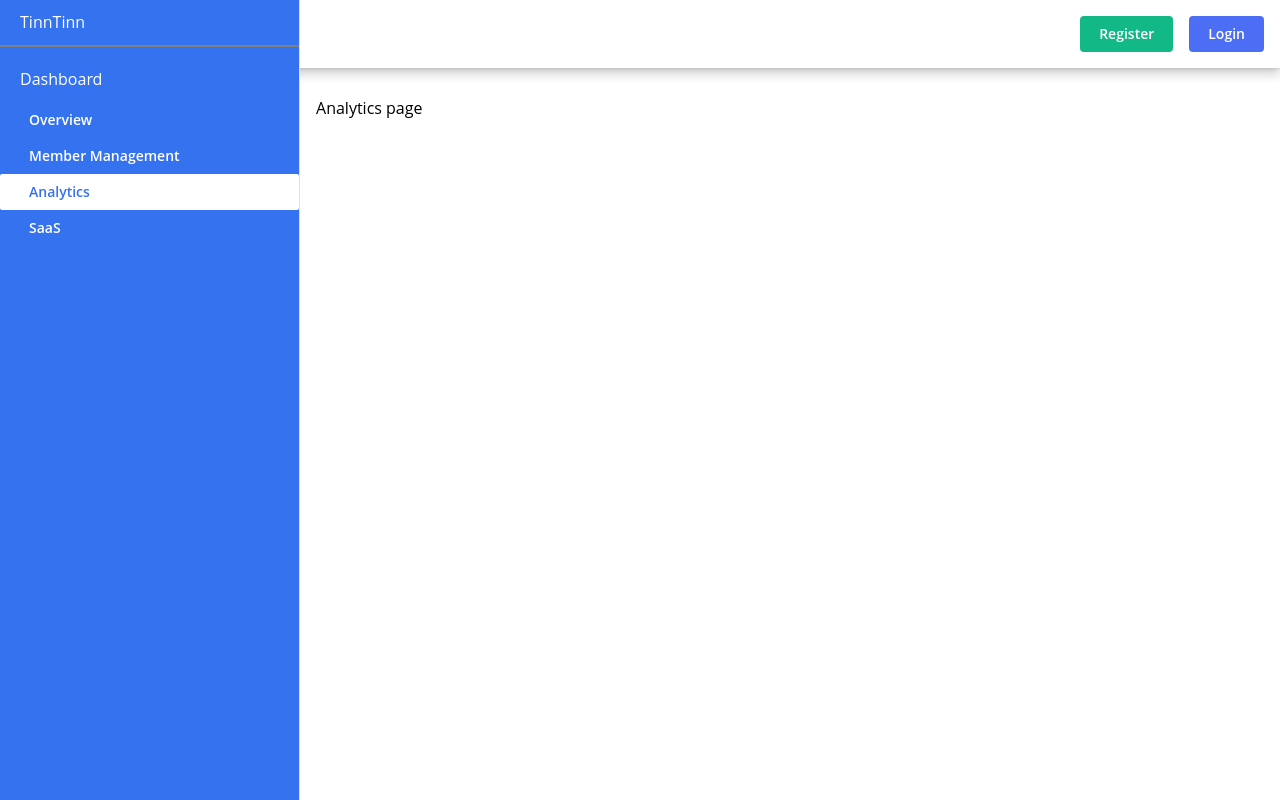
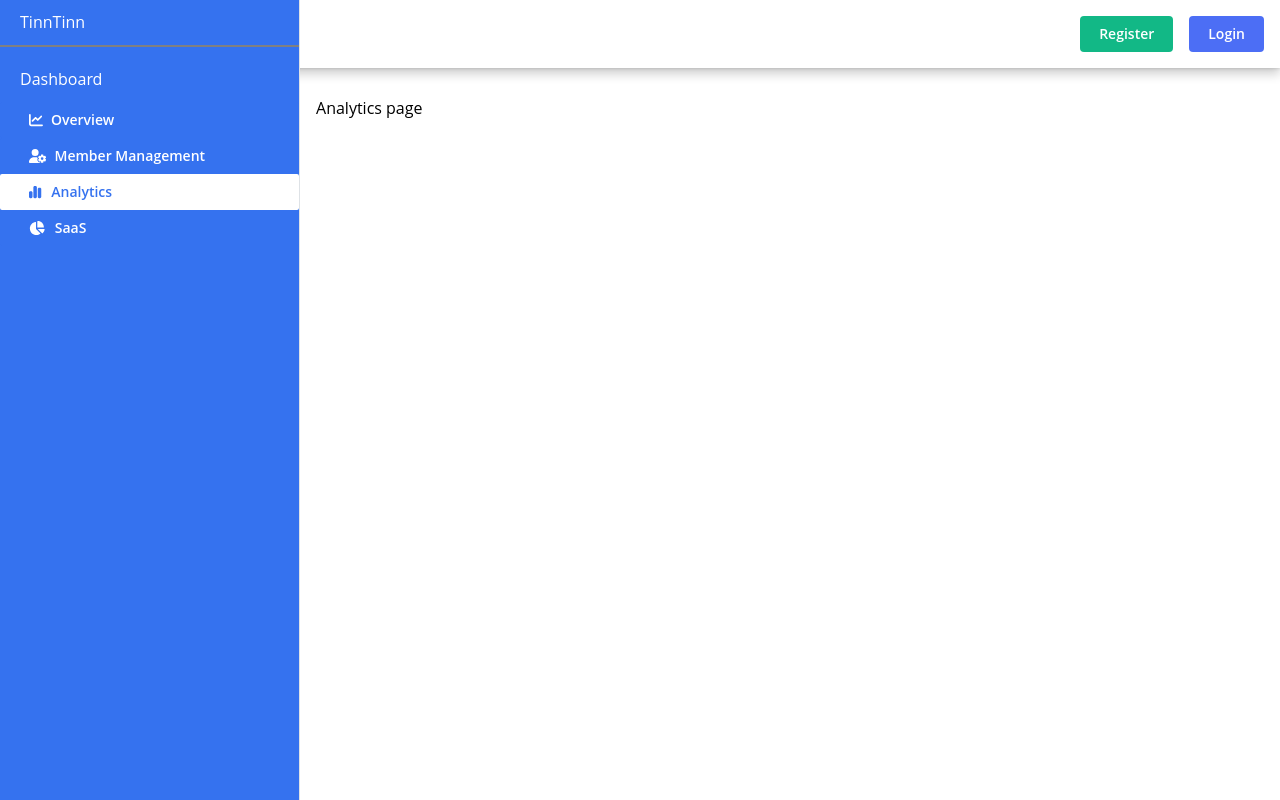
Before and after one commit to TinnTinnn/la-react, a React (Vite) app in the folder react-la/: page /analytics in a window 1280 px wide. Built offline with nearby package versions, Linux system fonts and the light colour scheme.

Commit message:
Add Fontawesome Icon

```diff
--- a/react-la/package.json
+++ b/react-la/package.json
@@ -10,6 +10,11 @@
     "preview": "vite preview"
   },
   "dependencies": {
+    "@fortawesome/fontawesome-svg-core": "^6.6.0",
+    "@fortawesome/free-brands-svg-icons": "^6.6.0",
+    "@fortawesome/free-regular-svg-icons": "^6.6.0",
+    "@fortawesome/free-solid-svg-icons": "^6.6.0",
+    "@fortawesome/react-fontawesome": "^0.2.2",
     "@mantine/carousel": "^7.13.3",
     "@mantine/charts": "^7.13.3",
     "@mantine/code-highlight": "^7.13.3",
--- a/react-la/src/Pages/Navbar/DashboardButtons.jsx
+++ b/react-la/src/Pages/Navbar/DashboardButtons.jsx
@@ -1,6 +1,8 @@
 import {Button, Stack} from "@mantine/core";
 import {useLocation, useNavigate} from "react-router-dom";
 import PropTypes from "prop-types";
+import {FontAwesomeIcon} from "@fortawesome/react-fontawesome";
+import {faChartLine, faChartPie, faChartSimple, faUserGear} from "@fortawesome/free-solid-svg-icons";
 
 function  DashboardButtons ({ toggle } ) {
     const location = useLocation();
@@ -36,6 +38,7 @@ function  DashboardButtons ({ toggle } ) {
                     },
                 }}
             >
+                <FontAwesomeIcon style={{ marginRight: '8px'}} icon={faChartLine} />
                 Overview
             </Button>
             <Button
@@ -52,6 +55,7 @@ function  DashboardButtons ({ toggle } ) {
                     },
                 }}
             >
+                <FontAwesomeIcon style={{ marginRight: '8px'}} icon={faUserGear} />
                 Member Management
             </Button>
             <Button
@@ -68,6 +72,7 @@ function  DashboardButtons ({ toggle } ) {
                     },
                 }}
             >
+                <FontAwesomeIcon  style={{ marginRight: '10px'}} icon={faChartSimple} />
                 Analytics
             </Button>
             <Button
@@ -84,6 +89,7 @@ function  DashboardButtons ({ toggle } ) {
                     },
                 }}
             >
+                <FontAwesomeIcon style={{ marginRight: '10px'}} icon={faChartPie} />
                 SaaS
             </Button>
         </Stack>
--- a/react-la/src/components/HeaderContent.jsx
+++ b/react-la/src/components/HeaderContent.jsx
@@ -1,10 +1,13 @@
 import {useContext, useState} from "react";
 import {AppContext} from "../Context/AppContext.jsx";
-import { useNavigate} from "react-router-dom";
+import {useNavigate} from "react-router-dom";
 import {useDisclosure} from "@mantine/hooks";
-import {Anchor, Burger, Button, Menu, Modal, rem} from "@mantine/core";
+import {Anchor, Burger, Button, Menu, Modal,} from "@mantine/core";
 import Login from "../Pages/Auth/Login.jsx";
 import Register from "../Pages/Auth/Register.jsx";
+import {FontAwesomeIcon} from "@fortawesome/react-fontawesome";
+import {faRightFromBracket} from "@fortawesome/free-solid-svg-icons";
+import PropTypes from "prop-types";
 
 
 const HeaderContent = ({opened, toggle}) => {
@@ -79,7 +82,7 @@ const HeaderContent = ({opened, toggle}) => {
                 />
 
                 {user ?
-                        (<div className="nav-right" style={{ display: "flex", justifyContent: "flex-end" }}>
+                    (<div className="nav-right" style={{display: "flex", justifyContent: "flex-end"}}>
                         {/*ส่วนแสดงชื่อ User ที่พร้อมเข้า Menu ต่างๆ */}
                         <p>Welcome back&nbsp;&nbsp;&nbsp;
                             <Menu trigger="hover" openDelay={100} closeDelay={400} shadow="md">
@@ -100,8 +103,8 @@ const HeaderContent = ({opened, toggle}) => {
                                     <Menu.Divider>
                                         <Menu.Item
                                             onClick={handleLogout}
-                                                leftSection={<IconLogout style={{width: rem(14), height: rem(14)}}/>}
                                         >
+                                            <FontAwesomeIcon style={{marginRight: '8px'}} icon={faRightFromBracket}/>
                                             Log out
                                         </Menu.Item>
                                     </Menu.Divider>
@@ -144,4 +147,8 @@ const HeaderContent = ({opened, toggle}) => {
 
 }
 
+HeaderContent.propTypes = {
+    opened : PropTypes.bool.isRequired,
+    toggle: PropTypes.func.isRequired,
+}
 export default HeaderContent;
--- a/react-la/src/components/MembersTable.jsx
+++ b/react-la/src/components/MembersTable.jsx
@@ -1,6 +1,8 @@
-import {Button, Menu, rem, Table, Pagination } from "@mantine/core";
+import {Button, Menu, Table, Pagination} from "@mantine/core";
 import PropTypes from "prop-types";
 import {useState} from "react";
+import {FontAwesomeIcon} from '@fortawesome/react-fontawesome'
+import {faCommentDots, faEllipsisVertical, faTrash, faUserPen} from "@fortawesome/free-solid-svg-icons";
 
 
 function MembersTable({members, handleReadMore, handleEdit, handleDelete}) {
@@ -34,7 +36,7 @@ function MembersTable({members, handleReadMore, handleEdit, handleDelete}) {
                         </Table.Tr>
                     </Table.Thead>
                     <Table.Tbody>
-                        { currentMembers.map((member) =>
+                        {currentMembers.map((member) =>
                             <Table.Tr key={member.id}>
                                 <Table.Td>{member.id}</Table.Td>
                                 <Table.Td>{member.user_id}</Table.Td>
@@ -50,7 +52,7 @@ function MembersTable({members, handleReadMore, handleEdit, handleDelete}) {
                                     <Menu shadow="md" width={200}>
                                         <Menu.Target>
                                             <Button variant="subtle" color="gray">
-                                                {/*<IconDotsVertical size={16} />*/}
+                                                <FontAwesomeIcon icon={faEllipsisVertical}/>
                                             </Button>
                                         </Menu.Target>
 
@@ -58,21 +60,20 @@ function MembersTable({members, handleReadMore, handleEdit, handleDelete}) {
                                             <Menu.Label>Application</Menu.Label>
                                             <Menu.Item
                                                 onClick={() => handleReadMore(member)}>
-
+                                                <FontAwesomeIcon style={{marginRight: '12px'}} icon={faCommentDots}/>
                                                 Read more
                                             </Menu.Item>
                                             <Menu.Item
-
-                                                onClick={() => handleEdit(member.id)}
-                                            >
+                                                onClick={() => handleEdit(member.id)}>
+                                                <FontAwesomeIcon style={{marginRight: '8px'}} icon={faUserPen}/>
                                                 Edit
                                             </Menu.Item>
                                             <Menu.Label>Danger Zone</Menu.Label>
                                             <Menu.Item
                                                 color="red"
-
                                                 onClick={() => handleDelete(member.id)}
                                             >
+                                                <FontAwesomeIcon style={{marginRight: '12px'}} icon={faTrash}/>
                                                 Delete Member
                                             </Menu.Item>
                                         </Menu.Dropdown>
@@ -90,7 +91,7 @@ function MembersTable({members, handleReadMore, handleEdit, handleDelete}) {
                 total={totalPages}
                 page={activePage}
                 onChange={setActivePage}
-                style={{ marginTop: 20}}
+                style={{marginTop: 20}}
             />
 
         </>
--- a/react-la/src/components/Modals/ActionModal.jsx
+++ b/react-la/src/components/Modals/ActionModal.jsx
@@ -1,6 +1,8 @@
 import {Button, Modal, NativeSelect, TextInput} from "@mantine/core";
 import {DatePickerInput} from "@mantine/dates";
 import PropTypes from "prop-types";
+import {FontAwesomeIcon} from "@fortawesome/react-fontawesome";
+import {faCaretDown} from "@fortawesome/free-solid-svg-icons";
 
 function ActionModal({
                          opened,
@@ -74,6 +76,7 @@ function ActionModal({
                     <div>
                         <NativeSelect
                             label="Membership Type"
+                            rightSection={<FontAwesomeIcon icon={faCaretDown} />}
                             value={memberToEdit.membership_type}
                             onChange={(e) => setMemberToEdit({...memberToEdit, membership_type: e.target.value})}
                             data={[{value: 'Platinum', label: 'Platinum'}, {
--- a/react-la/src/components/Modals/CreateModal.jsx
+++ b/react-la/src/components/Modals/CreateModal.jsx
@@ -2,6 +2,8 @@ import {Button, Modal, NativeSelect, Space, TextInput} from "@mantine/core";
 
 import {DatePickerInput} from "@mantine/dates";
 import PropTypes from "prop-types";
+import {FontAwesomeIcon} from "@fortawesome/react-fontawesome";
+import {faCaretDown} from "@fortawesome/free-solid-svg-icons";
 
 
 function CreateModal({opened, onClose, onSubmit, formData, setFormData, errors,}) {
@@ -27,7 +29,7 @@ function CreateModal({opened, onClose, onSubmit, formData, setFormData, errors,}
                 <div>
                     <NativeSelect
                         label="Membership Type"
-                        // rightSection={<IconChevronDown size={14} stroke={1.5}/>}
+                        rightSection={<FontAwesomeIcon icon={faCaretDown} />}
                         value={formData.membership_type}
                         onChange={(e) => setFormData({...formData, membership_type: e.currentTarget.value})}
                         data={[
```
Also changed, not shown: 1 other file (tests, documents, lock files or other folders). Lines whose indentation alone changed are shown as unchanged.
